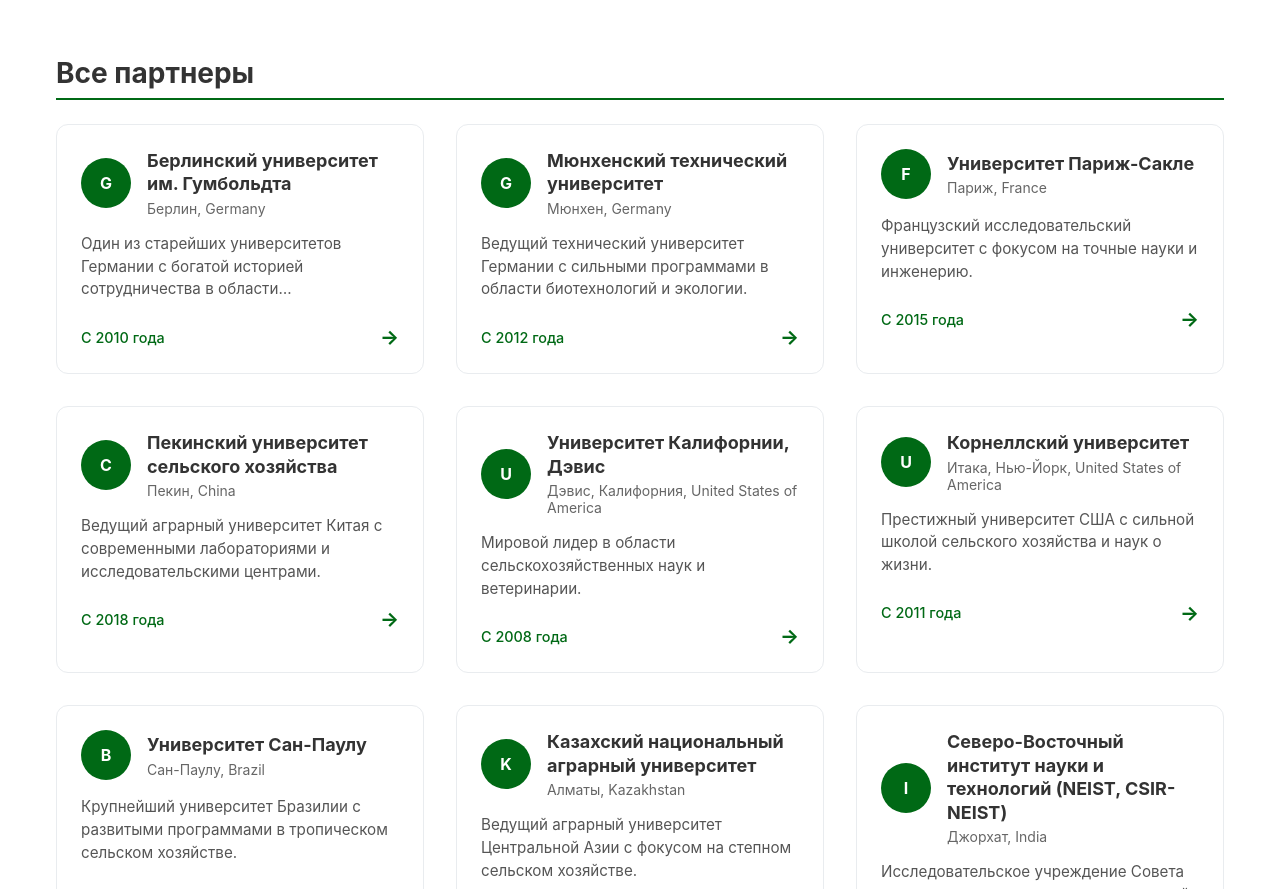
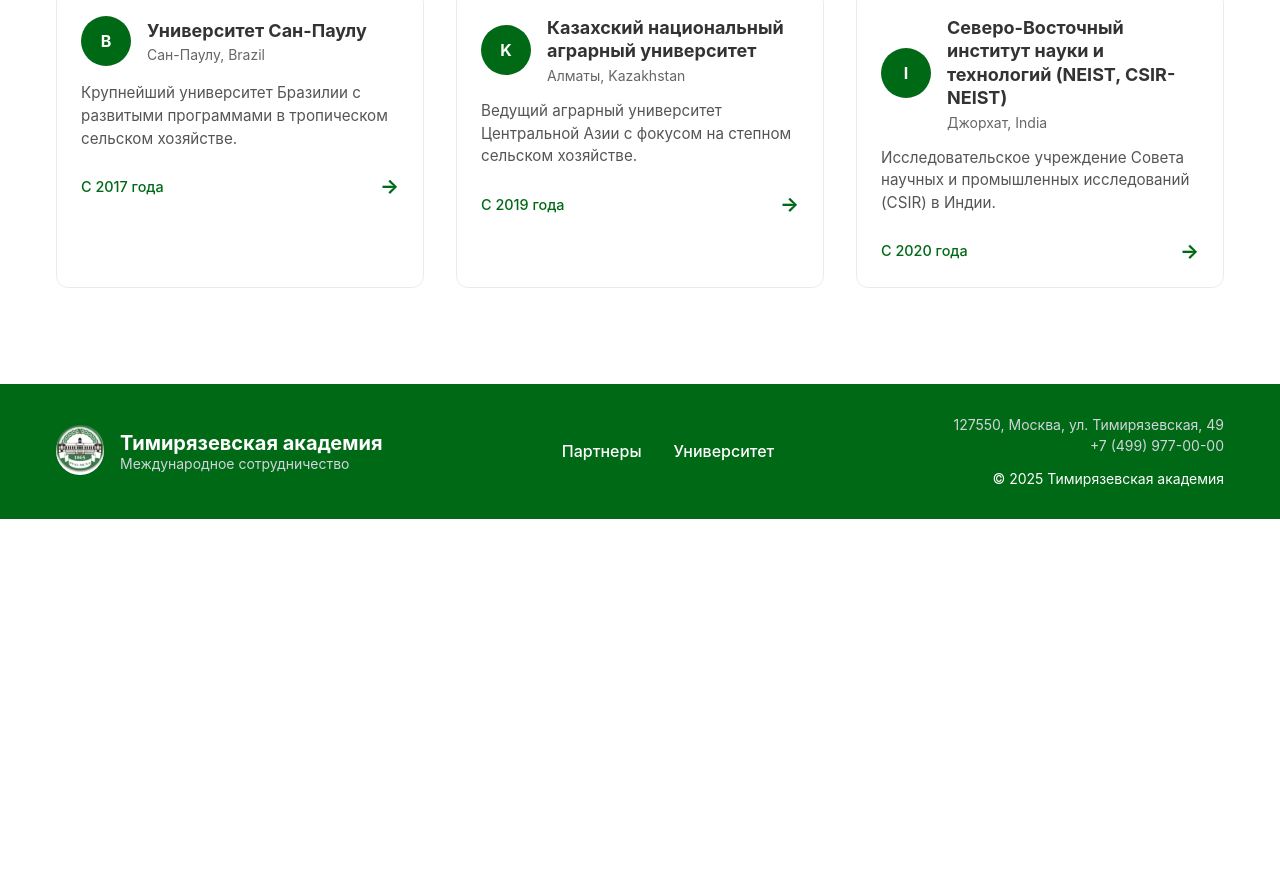
Before and after one commit to Xalamor/timiryazev-academy-partners, a Next.js app: page /partners in a window 1280 px wide. Shown: the part 1680-2569 px from the top of the page. After the commit the page ends 2199 px from the top, so only its background shows below. Built offline with nearby package versions, Linux system fonts and the light colour scheme.

Commit message:
Delete USA

```diff
--- a/app/partners.ts
+++ b/app/partners.ts
@@ -13,90 +13,6 @@
 }
 
 export const PARTNERS: Partner[] = [
-  {
-    id: "berlin-humboldt",
-    name: "Берлинский университет им. Гумбольдта",
-    country: "Germany",
-    city: "Берлин",
-    description:
-      "Один из старейших университетов Германии с богатой историей сотрудничества в области сельскохозяйственных наук.",
-    year: 2010,
-    programs: ["Обмен студентами", "Совместные исследования", "Летние школы"],
-    website: "https://www.hu-berlin.de",
-    studentsCount: 150,
-  },
-  {
-    id: "munich-tech",
-    name: "Мюнхенский технический университет",
-    country: "Germany",
-    city: "Мюнхен",
-    description:
-      "Ведущий технический университет Германии с сильными программами в области биотехнологий и экологии.",
-    year: 2012,
-    programs: ["Двойные дипломы", "Исследовательские проекты", "Конференции"],
-    website: "https://www.tum.de",
-    studentsCount: 80,
-  },
-  {
-    id: "paris-saclay",
-    name: "Университет Париж-Сакле",
-    country: "France",
-    city: "Париж",
-    description:
-      "Французский исследовательский университет с фокусом на точные науки и инженерию.",
-    year: 2015,
-    programs: ["Стажировки", "Научные семинары", "Международные проекты"],
-    website: "https://www.universite-paris-saclay.fr",
-    studentsCount: 120,
-  },
-  {
-    id: "beijing-agro",
-    name: "Пекинский университет сельского хозяйства",
-    country: "China",
-    city: "Пекин",
-    description:
-      "Ведущий аграрный университет Китая с современными лабораториями и исследовательскими центрами.",
-    year: 2018,
-    programs: [
-      "Обмен преподавателями",
-      "Совместные публикации",
-      "Технологический трансфер",
-    ],
-    website: "https://www.cau.edu.cn",
-    studentsCount: 200,
-  },
-  {
-    id: "california-davis",
-    name: "Университет Калифорнии, Дэвис",
-    country: "United States of America",
-    city: "Дэвис, Калифорния",
-    description:
-      "Мировой лидер в области сельскохозяйственных наук и ветеринарии.",
-    year: 2008,
-    programs: [
-      "Студенческий обмен",
-      "Исследования",
-      "Профессиональные тренинги",
-    ],
-    website: "https://www.ucdavis.edu",
-    studentsCount: 300,
-  },
-  {
-    id: "cornell",
-    name: "Корнеллский университет",
-    country: "United States of America",
-    city: "Итака, Нью-Йорк",
-    description:
-      "Престижный университет США с сильной школой сельского хозяйства и наук о жизни.",
-    year: 2011,
-    programs: [
-      "Двойные степени",
-      "Летние программы",
-      "Исследовательские гранты",
-    ],
-    website: "https://www.cornell.edu",
-    studentsCount: 180,
-  },
   {
     id: "sao-paulo",
     name: "Университет Сан-Паулу",
@@ -144,10 +60,7 @@
 ];
 
 export const PARTNER_COUNTRIES = [
-  "Germany",
-  "France",
   "China",
-  "United States of America",
   "Brazil",
   "Kazakhstan",
   "India",
@@ -174,16 +87,7 @@
 ];
 
 export const PARTNER_DATA: Record<string, string[]> = {
-  Germany: [
-    "Берлинский университет им. Гумбольдта",
-    "Мюнхенский технический университет",
-  ],
-  France: ["Университет Париж-Сакле"],
   China: ["Пекинский университет сельского хозяйства"],
-  "United States of America": [
-    "Университет Калифорнии, Дэвис",
-    "Корнеллский университет",
-  ],
   Brazil: ["Университет Сан-Паулу"],
   Kazakhstan: ["Казахский национальный аграрный университет"],
   India:["Северо-Восточный институт науки и технологий (NEIST, CSIR-NEIST)"]
```
